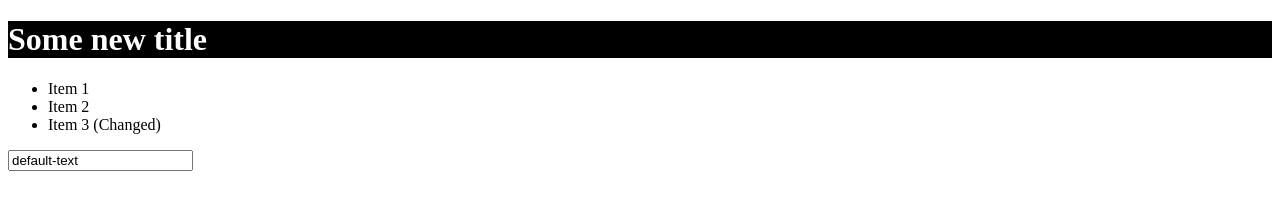
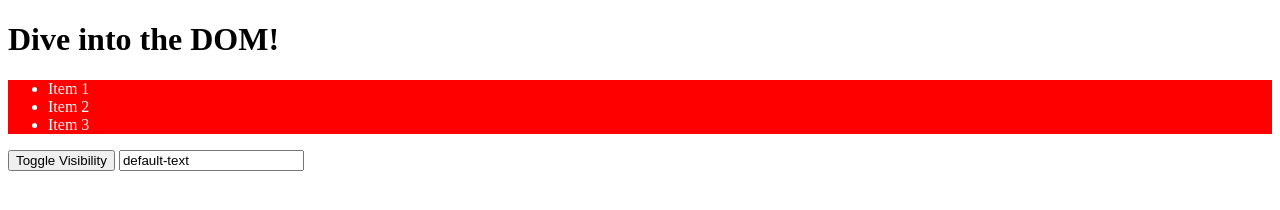
Before and after one commit to webBrah/Javascript, a plain HTML site: page dom/dom-01-starting-code/index.html in a window 1280 px wide. Drawn offline with Linux system fonts and the light colour scheme.

Commit message:
Manipulating DOM Elements

```diff
--- a/dom/dom-01-starting-code/app.js
+++ b/dom/dom-01-starting-code/app.js
@@ -1,15 +1,22 @@
-const h1 = document.getElementById('main-title');
+const ul = document.body.firstElementChild.nextElementSibling;
+const firstLi = ul.firstElementChild;
 
-h1.textContent = 'Some new title';
-h1.style.color = 'white';
-h1.style.backgroundColor = 'black';
+console.log(firstLi);
 
-const li = document.querySelector('li:last-of-type');
-li.textContent = li.textContent + ' (Changed)';
+const section = document.querySelector("section");
+const button = document.querySelector("button");
 
-// const listItemElements = document.querySelectorAll('li');
-const listItemElements = document.getElementsByTagName('li');
+// section.style.backgroundColor = 'blue';
+section.className = "red-bg";
 
-for(const listItemEl of listItemElements){
-    console.dir(listItemEl);
-}
+button.addEventListener("click", () => {
+//   if (section.className === "red-bg visible") {
+//     section.className = "red-bg invisible";
+//   } else {
+//     section.className = "red-bg visible";
+//   }
+
+section.classList.toggle('visible');
+section.classList.toggle('invisible');
+
+});
--- a/dom/dom-01-starting-code/index.html
+++ b/dom/dom-01-starting-code/index.html
@@ -5,15 +5,34 @@
   <meta name="viewport" content="width=device-width, initial-scale=1.0">
   <meta http-equiv="X-UA-Compatible" content="ie=edge">
   <title>DOM Interaction</title>
+  <style>
+    .red-bg {
+      background-color: red;
+      color: white;
+    }
+
+    .visible {
+      display: block;
+    }
+
+    .invisible {
+      display: none;
+    }
+
+
+  </style>
   <script src="app.js" defer></script>
 </head>
 <body>
   <header><h1 id="main-title">Dive into the DOM!</h1></header>
-  <ul>
-    <li>Item 1</li>
-    <li class="list-item">Item 2</li>
-    <li class="list-item">Item 3</li>
-  </ul>
+  <section class="red-bg visible">
+    <ul>
+      <li class="list-item">Item 1</li>
+      <li class="list-item">Item 2</li>
+      <li class="list-item">Item 3</li>
+    </ul>
+  </section>
+  <button>Toggle Visibility</button>
   <input type="text" value="default-text">
 </body>
 </html>
```
